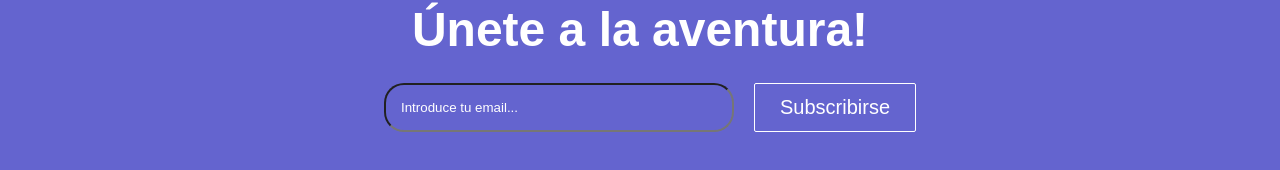
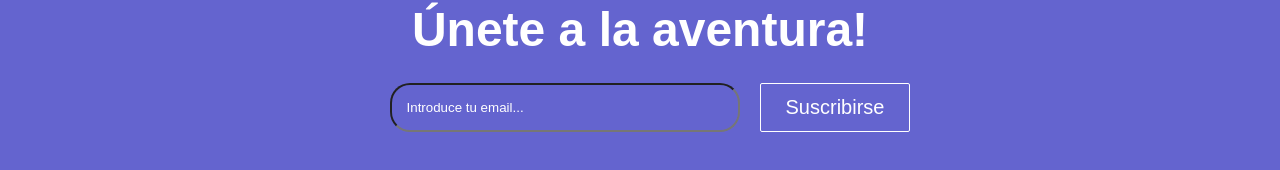
Before and after one commit to maria-canals/planet-express-landing-page, a React (Create React App) app: page /newsletter in a window 1280 px wide. Shown: the part 352-522 px from the top of the page. Built offline with nearby package versions, Linux system fonts and the light colour scheme.

Commit message:
button fixed

```diff
--- a/src/components/NewsletterForm/NewsletterForm.js
+++ b/src/components/NewsletterForm/NewsletterForm.js
@@ -19,7 +19,7 @@ export const NewsletterForm = ({
 			/>
 
 			<Button className='btn' buttonStyle='btn-outline' buttonSize='btn-medium'>
-				Subscribirse
+				Suscribirse
 			</Button>
 		</form>
 	);
```
